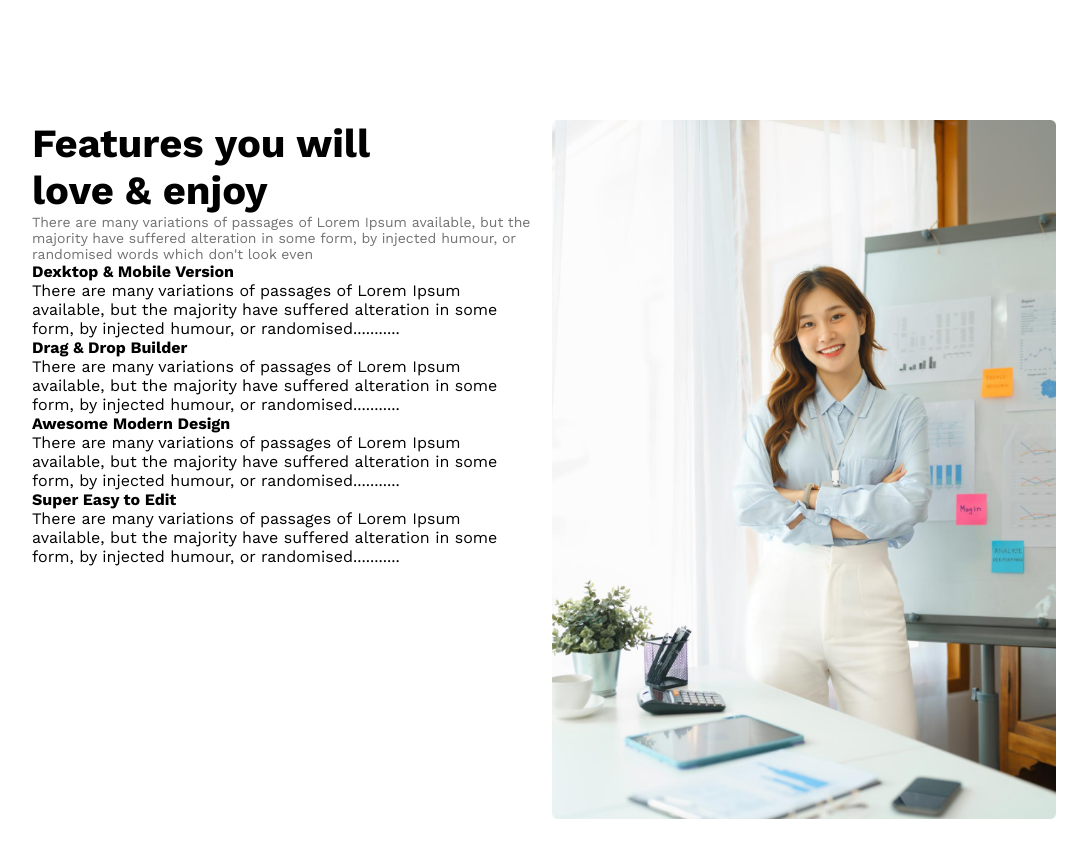
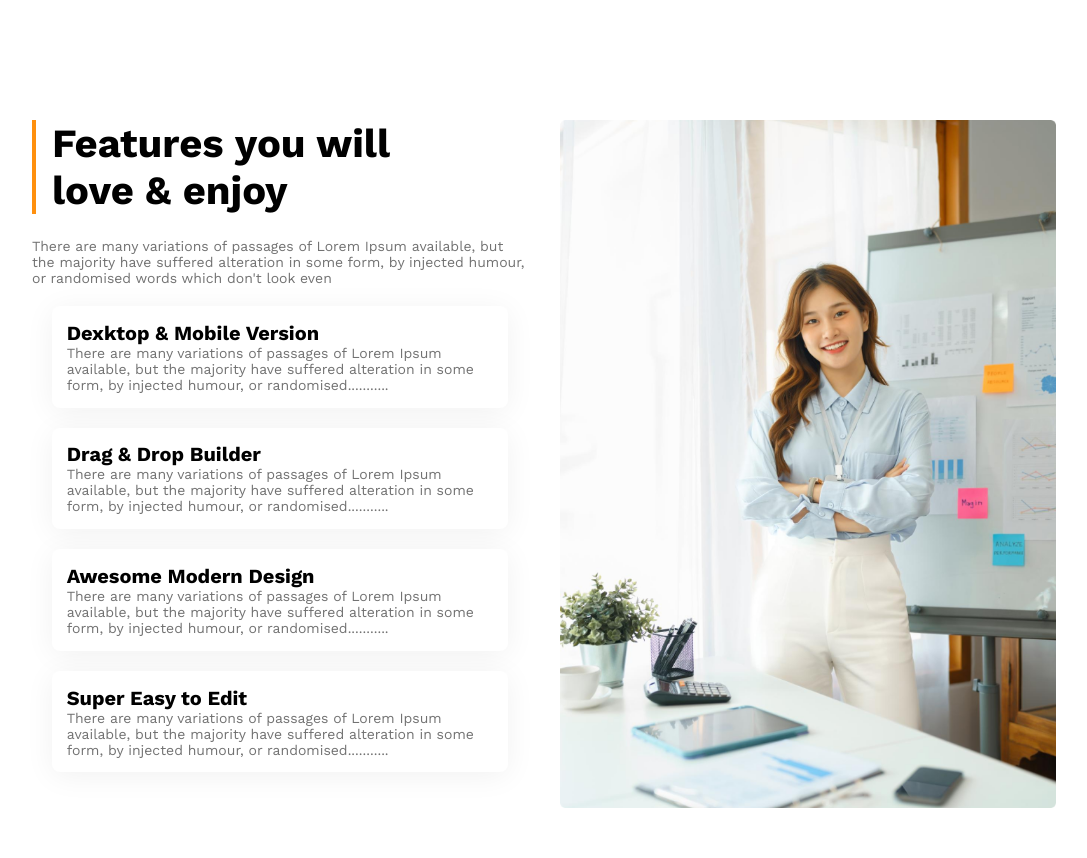
Before and after one commit to Sofiullh01/module09, a plain HTML site: page index.html in a window 1280 px wide. Shown: the part 1900-2758 px from the top of the page, without its empty margins (96-1183 px from the left). Drawn offline with nearby package versions, Linux system fonts and the light colour scheme; a web font is replaced by a local one.

Commit message:
added features section

```diff
--- a/index.html
+++ b/index.html
@@ -61,20 +61,20 @@
                         <p class="features-text">There are many variations of passages of Lorem Ipsum available, but the majority have suffered alteration in some form, by injected humour, or randomised words which don't look even</p>
                     </div>
                     <div class="one-features-text">
-                        <h4>Dexktop & Mobile Version</h4>
-                        <p>There are many variations of passages of Lorem Ipsum available, but the majority have suffered alteration in some form, by injected humour, or randomised...........</p>
+                        <h4 class="one-features-text-head">Dexktop & Mobile Version</h4>
+                        <p class="one-features-text-para">There are many variations of passages of Lorem Ipsum available, but the majority have suffered alteration in some form, by injected humour, or randomised...........</p>
                     </div>
                     <div class="one-features-text">
-                        <h4>Drag & Drop Builder</h4>
-                        <p>There are many variations of passages of Lorem Ipsum available, but the majority have suffered alteration in some form, by injected humour, or randomised...........</p>
+                        <h4 class="one-features-text-head">Drag & Drop Builder</h4>
+                        <p class="one-features-text-para">There are many variations of passages of Lorem Ipsum available, but the majority have suffered alteration in some form, by injected humour, or randomised...........</p>
                     </div>
                     <div class="one-features-text">
-                        <h4>Awesome Modern Design</h4>
-                        <p>There are many variations of passages of Lorem Ipsum available, but the majority have suffered alteration in some form, by injected humour, or randomised...........</p>
+                        <h4 class="one-features-text-head">Awesome Modern Design</h4>
+                        <p class="one-features-text-para">There are many variations of passages of Lorem Ipsum available, but the majority have suffered alteration in some form, by injected humour, or randomised...........</p>
                     </div>
                     <div class="one-features-text">
-                        <h4>Super Easy to Edit</h4>
-                        <p>There are many variations of passages of Lorem Ipsum available, but the majority have suffered alteration in some form, by injected humour, or randomised...........</p>
+                        <h4 class="one-features-text-head">Super Easy to Edit</h4>
+                        <p class="one-features-text-para">There are many variations of passages of Lorem Ipsum available, but the majority have suffered alteration in some form, by injected humour, or randomised...........</p>
                     </div>
                 </div>
                 <div class="features-img-container">
--- a/styles/style.css
+++ b/styles/style.css
@@ -114,7 +114,7 @@ header{
 .features-container{
     display: flex;
     justify-content: center;
-    gap: 1rem;
+    gap: 2rem;
     margin: 10%;
 }
 .features-text-container{
@@ -126,8 +126,27 @@ header{
 .features-first-head{
     font-size: 2.5rem;
     font-weight: 600;
+    border-left: 0.3rem solid #FF900E;
+    padding-left: 1rem;
 }
 .features-text{
+    font-size: 14px;
+    font-weight: 400;
+    color: #727272;
+    margin-top: 1.5rem;
+}
+.one-features-text{
+    border-radius: 8px;
+    background: #FFF;
+    box-shadow: 0px 4px 30px 0px rgba(0, 0, 0, 0.06);
+    margin: 4%;
+    padding: 3%;
+}
+.one-features-text-head{
+    font-size: 20px;
+    font-weight: 600;
+}
+.one-features-text-para{
     font-size: 14px;
     font-weight: 400;
     color: #727272;
```
